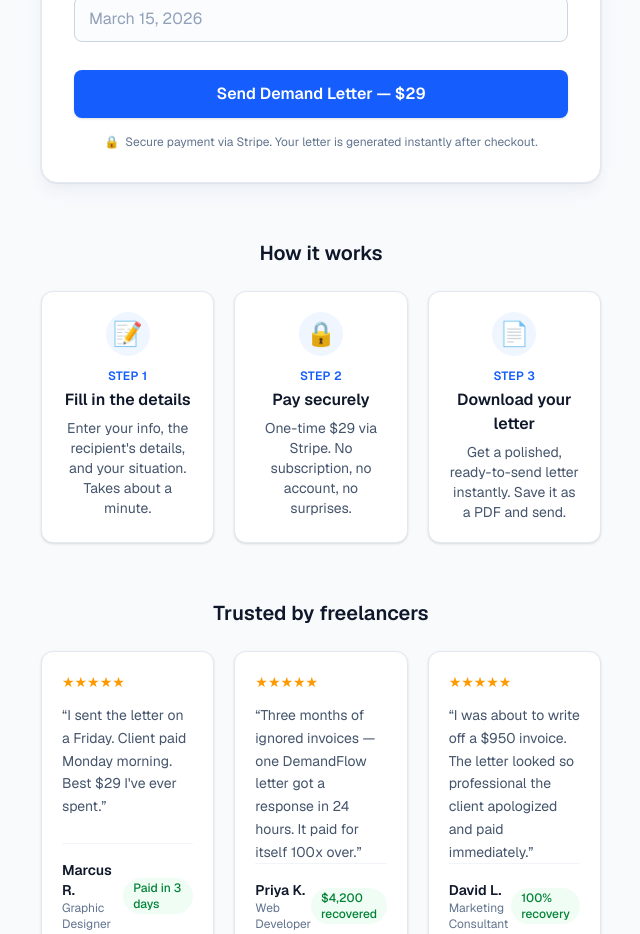
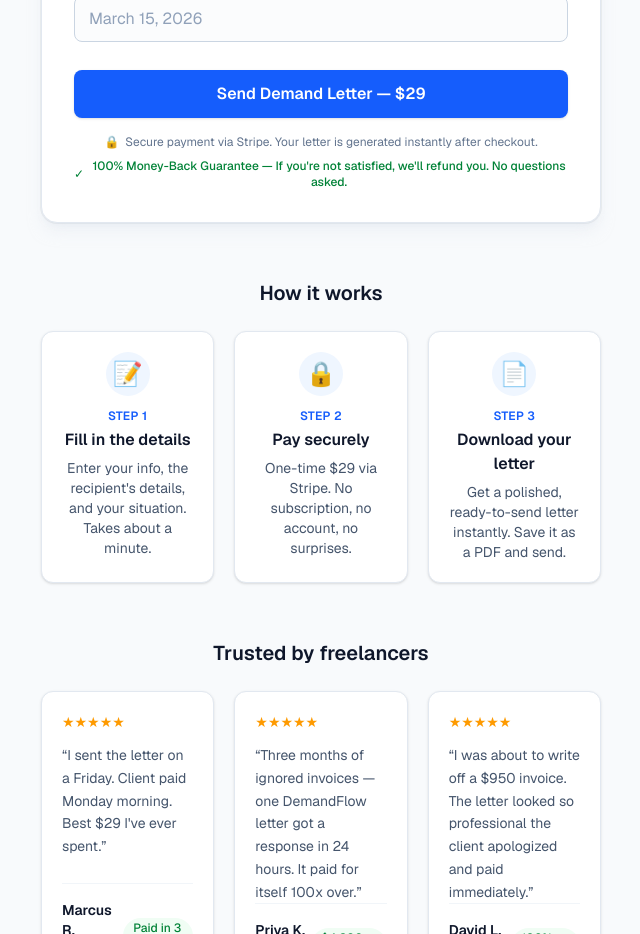
Before and after one commit to vitormdandrade/demandflow, a Next.js app: page / in a window 1280 px wide. Shown: the part 1260-2194 px from the top of the page, without its empty margins (319-959 px from the left). Built offline with nearby package versions, Linux system fonts and the light colour scheme; no server answers.

Commit message:
CRO: Add 100% money-back guarantee trust badge near checkout
- Added money-back guarantee line below Stripe security notice
- Green checkmark + 'No questions asked' for maximum trust
- Improves purchase confidence at the payment decision point

```diff
--- a/src/app/page.tsx
+++ b/src/app/page.tsx
@@ -193,11 +193,17 @@ export default function Home() {
           {loading ? "Redirecting to checkout…" : `Send ${template.name} — $${(template.priceCents / 100).toFixed(0)}`}
         </button>
 
-        <p className="mt-4 flex items-center justify-center gap-1.5 text-center text-xs text-slate-500">
-          <span aria-hidden>🔒</span>
-          Secure payment via Stripe. Your letter is generated instantly after
-          checkout.
-        </p>
+        <div className="mt-4 space-y-2">
+          <p className="flex items-center justify-center gap-1.5 text-center text-xs text-slate-500">
+            <span aria-hidden>🔒</span>
+            Secure payment via Stripe. Your letter is generated instantly after
+            checkout.
+          </p>
+          <p className="flex items-center justify-center gap-1.5 text-center text-xs font-medium text-green-700">
+            <span aria-hidden>✓</span>
+            100% Money-Back Guarantee — If you&apos;re not satisfied, we&apos;ll refund you. No questions asked.
+          </p>
+        </div>
       </form>
 
       <section className="mt-14">
```
